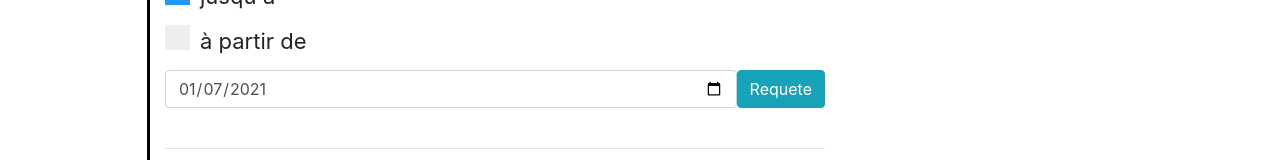
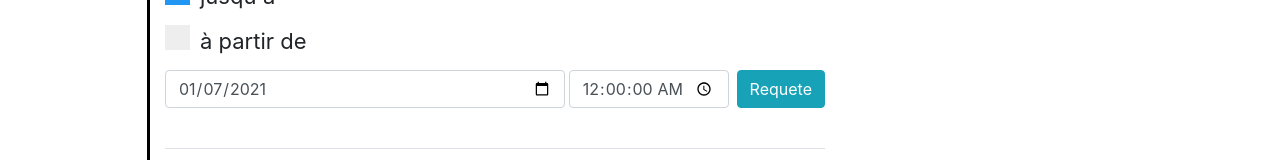
Before and after one commit to PierreTSE/2020-BDD-dashboard, a Vue app: page / in a window 1280 px wide. Both pictures are taken after a click on the label "jusqu'à". Shown: the part 422-582 px from the top of the page. Built offline with nearby package versions, Linux system fonts and the light colour scheme.

Commit message:
Added time selection
Co-Authored-By: Léon Delcroix <44394714+ComteHerrapait@users.noreply.github.com>

```diff
--- a/src/components/RequestForm.vue
+++ b/src/components/RequestForm.vue
@@ -28,8 +28,11 @@
             </label>
         </form>
         <form class="form-group form-inline">
-            <input type="date" class="form-control flex-fill" v-model="date_before" v-if="date_before_enable" @change="updateRequest()"/>
-            <input type="date" class="form-control flex-fill" v-model="date_after" v-if="date_after_enable" @change="updateRequest()"/>
+            <input type="date" class="form-control flex-fill mr-1" v-model="date_before" v-if="date_before_enable" @change="updateRequest()"/>
+            <input type="time" class="form-control mr-2" step="1" v-model="time_before" v-if="date_before_enable" @change="updateRequest()">
+            <input type="date" class="form-control flex-fill mr-1" v-model="date_after" v-if="date_after_enable" @change="updateRequest()"/>
+            <input type="time" class="form-control mr-2" step="1" v-model="time_after" v-if="date_after_enable" @change="updateRequest()"/>
+
             <input type="date" class="form-control flex-fill" v-model="date_exact" v-if="request_mode_all" @change="updateCheckboxes()"/>
             <input type="text" class="form-control flex-fill" v-model="manual_query" v-if="manual_query_enable" @keyup="updateRequest()" @keydown="updateRequest()"/>
             <button type="button" class="btn btn-info" @click="onRequestSubmit()">{{submit_text}}</button>
@@ -50,6 +53,8 @@ export default {
         manual_query: null,
         date_before: new Date().toISOString().substr(0, 10),
         date_after: new Date().toISOString().substr(0, 10),
+        time_before: "00:00:00",
+        time_after: "00:00:00",
         date_exact: null,
         request: null,
         serie: "MySerie",
@@ -77,10 +82,12 @@ export default {
             else {
                 // TODO : Do we want finer controls ? like choose with hour rather than date (pls no)
                 if (this.date_before_enable){
-                    conditions.push("timestamp <= " + Date.parse(this.date_before)/1000);
+                    let timestamp = this.date_before + "T" + this.time_before + ".000Z";
+                    conditions.push("timestamp <= " + Date.parse(timestamp)/1000);
                 }
                 if (this.date_after_enable){
-                    conditions.push("timestamp >= " + Date.parse(this.date_after)/1000);
+                    let timestamp = this.date_after + "T" + this.time_after + ".000Z";
+                    conditions.push("timestamp >= " + Date.parse(timestamp)/1000);
                 }
             }
 
@@ -130,6 +137,8 @@ export default {
             this.value_max = null;
             this.date_before = new Date().toISOString().substr(0, 10);
             this.date_after = new Date().toISOString().substr(0, 10);
+            this.time_before = "00:00:00";
+            this.time_after = "00:00:00";
             this.date_exact = null;
             this.manual_query = null;
             this.updateCheckboxes();
```
